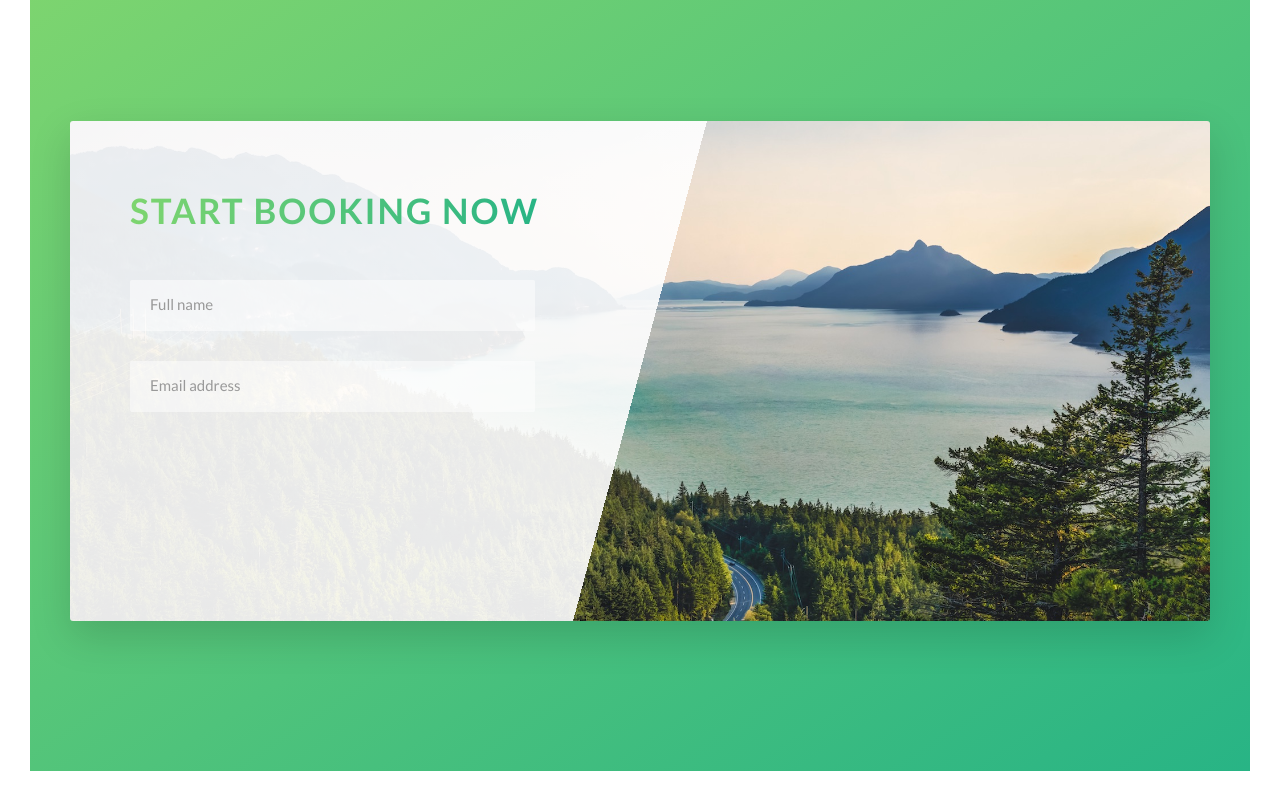
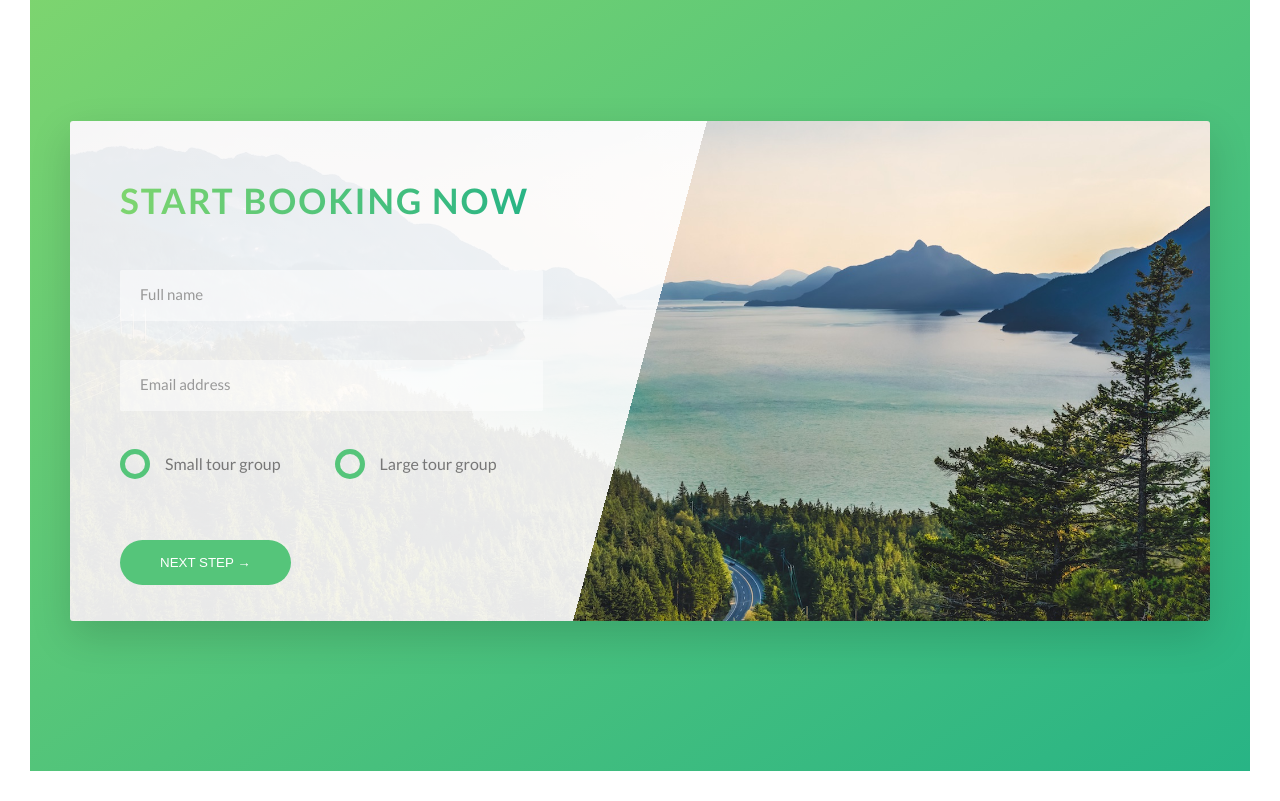
Before and after one commit to BBugarcic/natours, a website: page index.html in a window 1280 px wide. Shown: the part 4420-5221 px from the top of the page. Drawn offline with Linux system fonts and the light colour scheme.

Commit message:
booking section -custom radio buttons - next step button

```diff
--- a/index.html
+++ b/index.html
@@ -260,6 +260,27 @@
                                     <input type="email" class="form__input" placeholder="Email address" id="email" required>
                                     <label for="email" class="form__label">Email address</label>
                                 </div>
+                                <div class="form__group">
+                                    <div class="form__radio-group">
+                                        <input type="radio" class="form__radio-input" id="small" name="size">
+                                        <label for="small" class="form__radio-label">
+                                            <span class="form__radio-button"></span>
+                                            Small tour group
+                                        </label>
+                                    </div>
+                                    <div class="form__radio-group">
+                                        <input type="radio" class="form__radio-input" id="large" name="size">
+                                        <label for="large" class="form__radio-label">
+                                            <span class="form__radio-button"></span>
+                                            Large tour group
+                                        </label>
+                                    </div>
+                                </div>
+                                <div class="form__group">
+                                    <button class="btn btn--green">
+                                        Next Step &rarr;
+                                    </button>
+                                </div>
                             </form>
                         </div>
                     </div>
--- a/sass/base/_utilities.scss
+++ b/sass/base/_utilities.scss
@@ -1,6 +1,7 @@
 .u-center-text { text-align: center; }
 .u-margin-top-huge { margin-top: 10rem; }
 .u-margin-top-big { margin-top: 8rem; }
+.u-margin-top-small { margin-top: 4rem; }
 .u-margin-bottom-big { margin-bottom: 8rem; }
 .u-margin-bottom-medium { margin-bottom: 4rem; }
 .u-margin-bottom-small { margin-bottom: 1.5rem; }
--- a/sass/components/_button.scss
+++ b/sass/components/_button.scss
@@ -1,4 +1,5 @@
 .btn {
+    &,
     &:link,
     &:visited {
         text-transform: uppercase;
@@ -8,12 +9,17 @@
         border-radius: 10rem;
         transition: all .2s;
         position: relative;
+        // Change for <button> element
+        border: none;
+        cursor: pointer;
     }
     &:hover {
         transform: translateY(-0.2rem);
         box-shadow: 0 1rem 2rem rgba($color-black, .2);
     }
-    &:active {
+    &:active,
+    &:focus {
+        outline: none;
         transform: translateY(-0.1rem);
         box-shadow: 0 .5rem 1rem rgba($color-black, .2);
     }
--- a/sass/components/_form.scss
+++ b/sass/components/_form.scss
@@ -1,19 +1,21 @@
 .form {
     &__group:not(:last-child) {
-        margin-bottom: 3rem;
+        margin-bottom: 2rem;
+        height: 7rem; // wasn't shown
     }
 
     &__input {
         font-size: 1.5rem;
+        font-family: inherit;
+        color: inherit;
         padding: 1.5rem 2rem; // always a bit more on the side of the form
         border-radius: 2px;
         background-color: rgba($color-white, .5);
-        font-family: inherit;
         border: none;
         border-bottom: 3px solid transparent;
         display: block;
         width: 90%;
-        color: inherit;
+        transition: all .2s;
 
         &::-webkit-input-placeholder {
             color: $color-gray-dark-2;
@@ -36,6 +38,7 @@
         margin-left: 2rem;
         margin-top: .7rem;
         transition: all .2s;
+        display: block;
     }
 
     &__input:placeholder-shown + &__label {
@@ -44,4 +47,47 @@
         position: absolute; // hack, wasn't shown
         transform: translateY(-4rem);
     }
+
+    &__radio-group {
+        width: 45%;
+        display: inline-block;
+    }
+    &__radio-input {
+        display: none;
+    }
+    &__radio-label {
+        font-size: $font-size-default;
+        cursor: pointer;
+        position: relative;
+        padding-left: 4.5rem;
+    }
+
+    &__radio-button {
+        height: 3rem;
+        width: 3rem;
+        border: .5rem solid $color-primary;
+        border-radius: 50%;
+        display: inline-block;
+        position: absolute;
+        left: 0;
+        top: -.5rem;
+
+        &::after {
+            height: 1.3rem;
+            width: 1.3rem;
+            content: "";
+            display: block;
+            border-radius: 50%;
+            position: absolute;
+            top: 50%;
+            left: 50%;
+            transform: translate(-50%, -50%);
+            background-color: $color-primary;
+            opacity: 0;
+            transition: opacity .2s;
+        }
+    }
+    &__radio-input:checked + &__radio-label &__radio-button::after {
+        opacity: 1;
+    }
 }
--- a/sass/pages/_home.scss
+++ b/sass/pages/_home.scss
@@ -52,6 +52,6 @@
 
     &__form {
         width: 50%;
-        padding: 6rem;
+        padding: 5rem;
     }
 }
```
Also changed, not shown: css/style.css.
